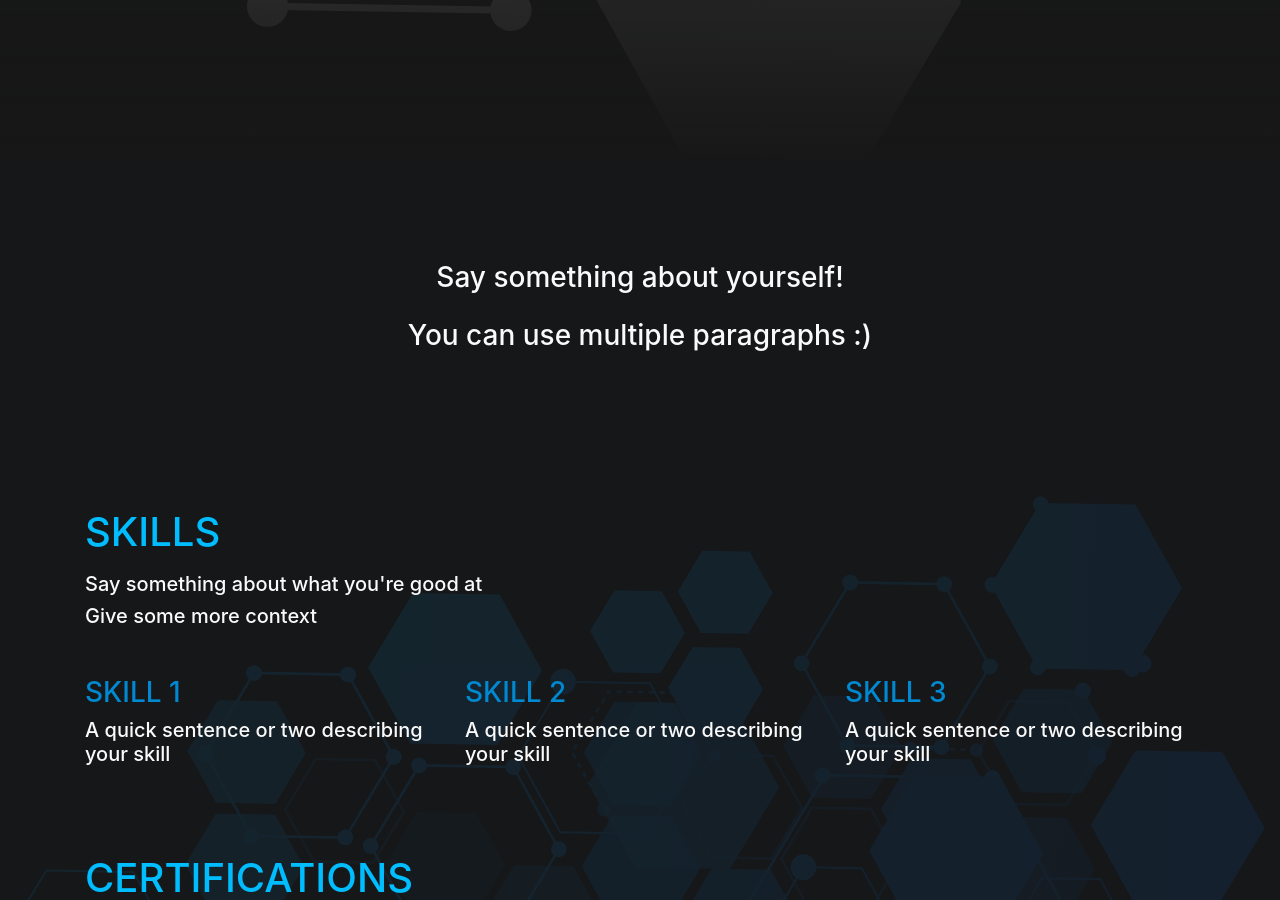
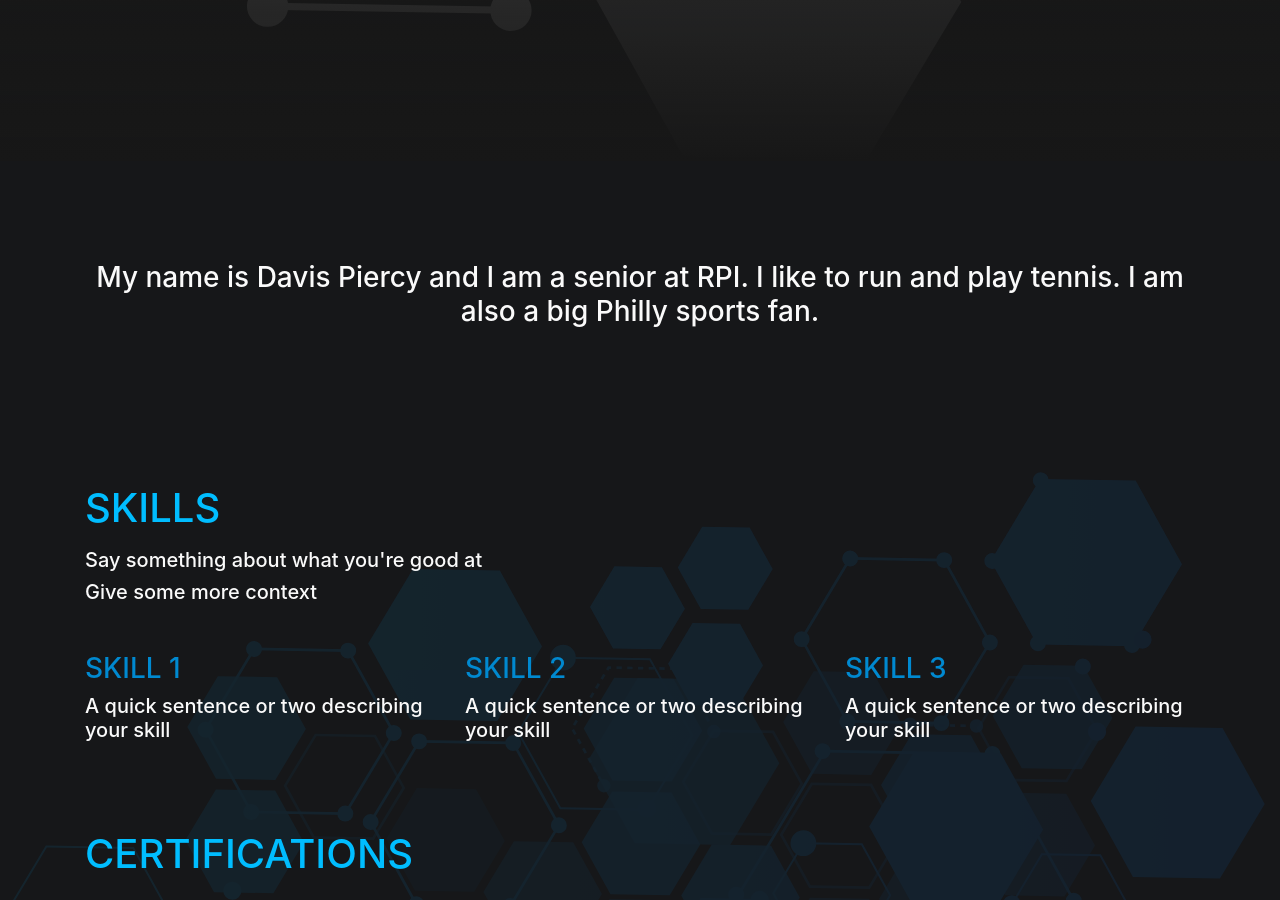
Before and after one commit to davispiercy/davispiercy, a Jekyll site: the page built from index.md, in a window 1280 px wide and 900 px high, scrolled down 855 px. Built offline with Jekyll 4.4.1, drawn with Linux system fonts in a browser that asks for light colours.

Commit message:
Update about.yml
Added a description about myself

```diff
--- a/_data/about.yml
+++ b/_data/about.yml
@@ -1,3 +1 @@
-- Say something about yourself!
-
-- You can use multiple paragraphs :)
+My name is Davis Piercy and I am a senior at RPI. I like to run and play tennis. I am also a big Philly sports fan.
```
